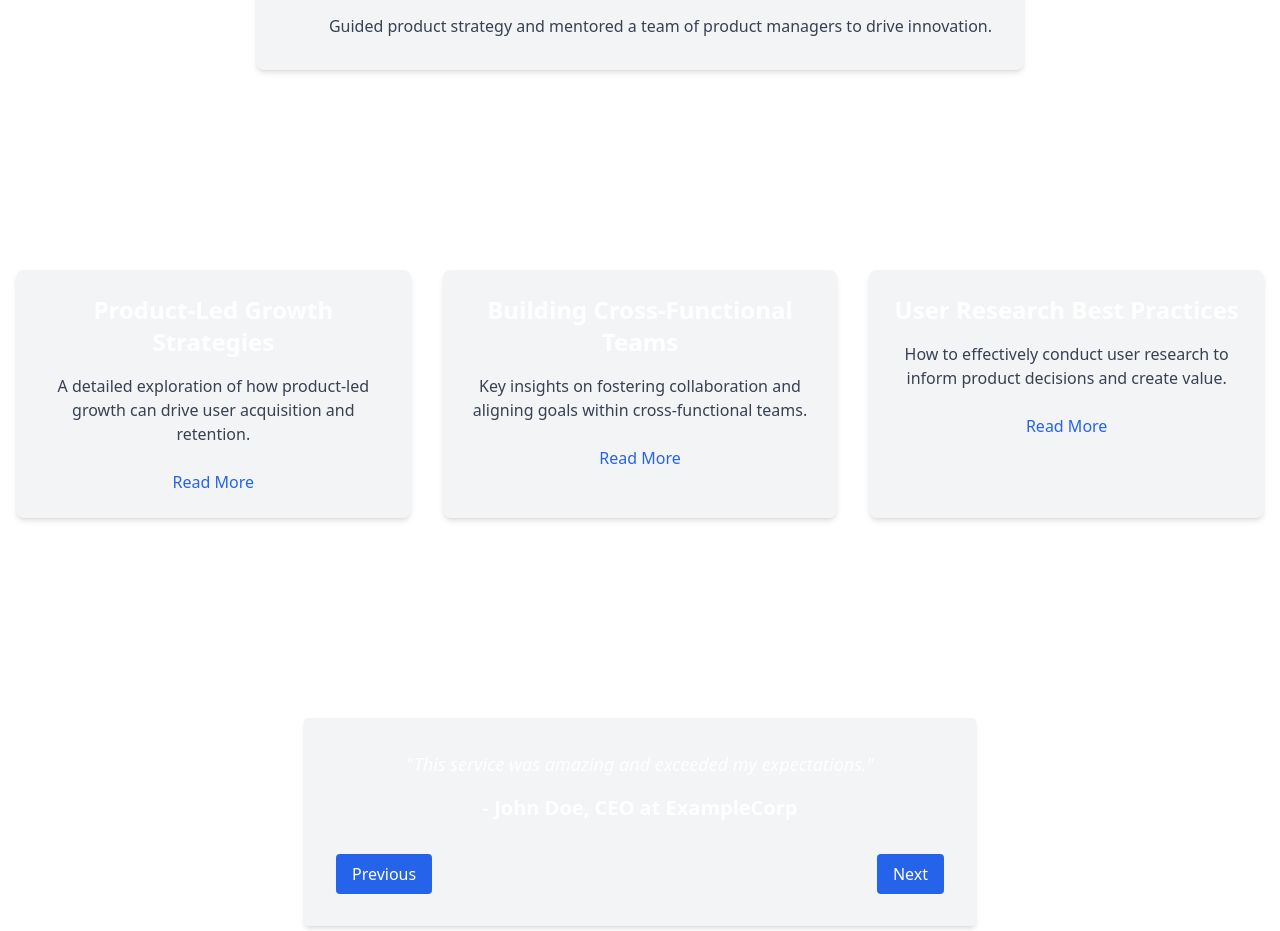
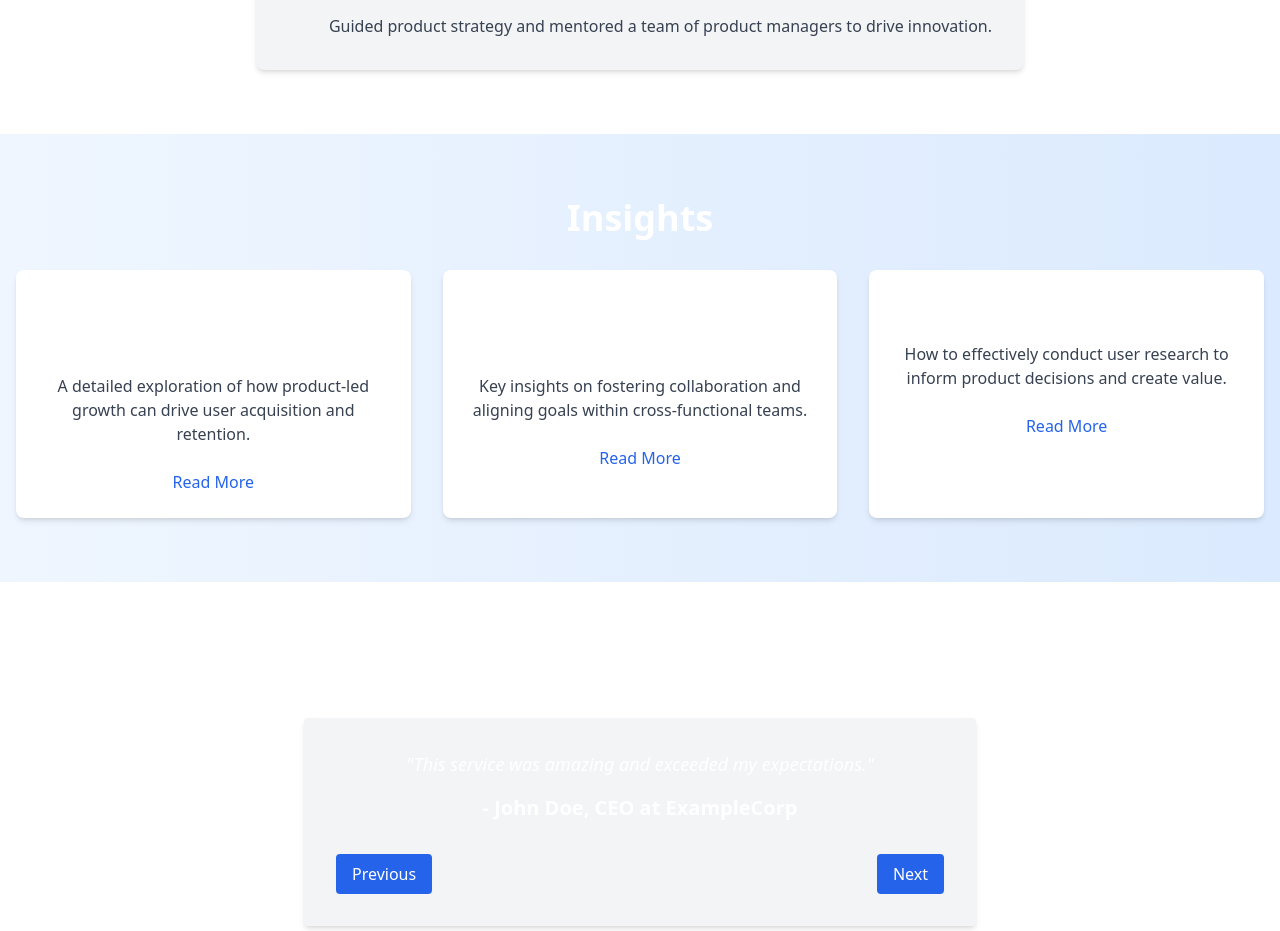
Before and after one commit to sir-ad/my-website-revamped, a React (Vite) app: page / in a window 1280 px wide. Shown: the part 3400-4331 px from the top of the page. Built offline with nearby package versions, Linux system fonts and the light colour scheme.

Commit message:
Update Insights.tsx

```diff
--- a/src/components/Insights.tsx
+++ b/src/components/Insights.tsx
@@ -16,14 +16,21 @@ const insights: Insight[] = [
 
 const Insights: React.FC = () => {
   return (
-    <section id="insights" className="insights-section py-16 bg-white">
+    <section id="insights" className="insights-section py-16 bg-gradient-to-r from-blue-50 to-blue-100">
       <div className="container mx-auto px-4 text-center">
-        <h2 className="text-4xl font-bold mb-8">Insights</h2>
+        <motion.h2
+          className="text-4xl font-bold mb-8"
+          initial={{ opacity: 0, y: -20 }}
+          animate={{ opacity: 1, y: 0 }}
+          transition={{ duration: 0.6 }}
+        >
+          Insights
+        </motion.h2>
         <div className="grid grid-cols-1 md:grid-cols-3 gap-8">
           {insights.map((insight) => (
             <motion.div
               key={insight.id}
-              className="bg-gray-100 p-6 rounded-lg shadow-md hover:shadow-lg transition-shadow"
+              className="bg-white p-6 rounded-lg shadow-md hover:shadow-lg transition-shadow"
               whileHover={{ scale: 1.05 }}
               initial={{ opacity: 0, y: 20 }}
               animate={{ opacity: 1, y: 0 }}
```
